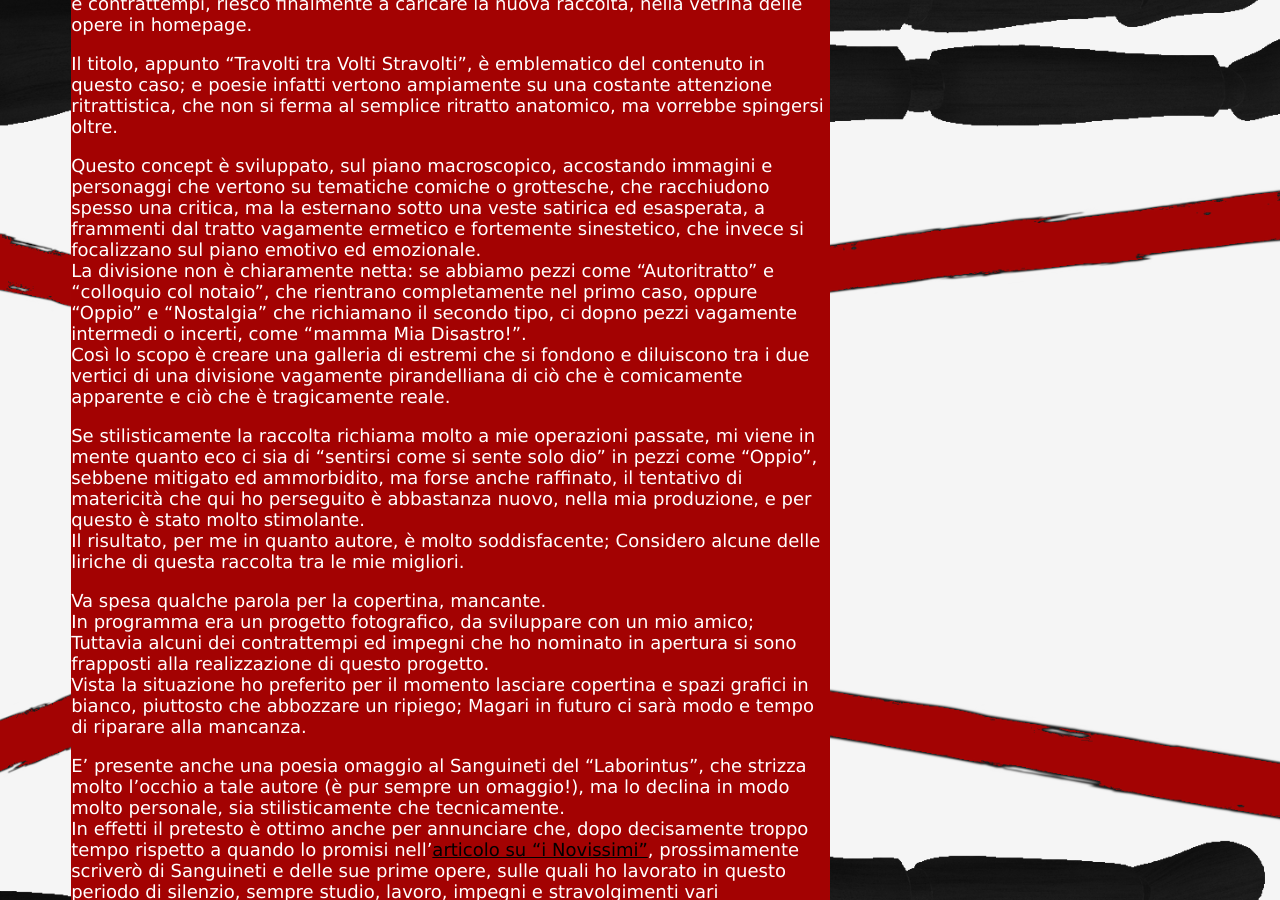
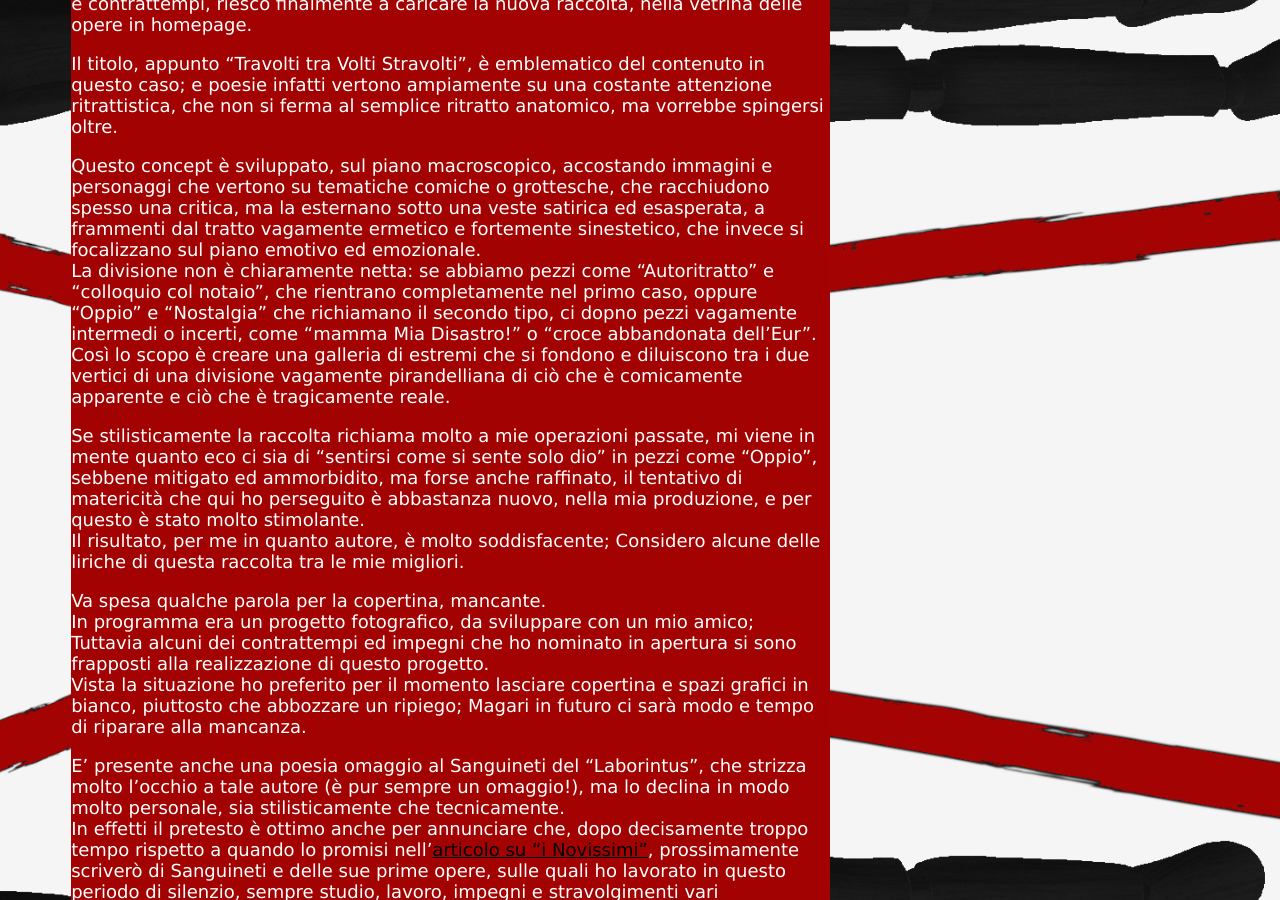
Before and after one commit to thechiefm88/thechiefm88.github.io, a Jekyll site: the page built from _posts/2021-09-20-travolti-tra-volti-stravolti.md, in a window 1280 px wide and 900 px high, scrolled down 423 px. Built offline with Jekyll 4.4.1, drawn with Linux system fonts in a browser that asks for light colours.

Commit message:
26+: added license to pdf and added line to post

```diff
--- a/_posts/2021-09-20-travolti-tra-volti-stravolti.md
+++ b/_posts/2021-09-20-travolti-tra-volti-stravolti.md
@@ -9,7 +9,7 @@ Dopo una pausa più lunga del previsto, dovuta ad una miriade di impegni persona
 Il titolo, appunto "Travolti tra Volti Stravolti", è emblematico del contenuto in questo caso; e poesie infatti vertono ampiamente su una costante attenzione ritrattistica, che non si ferma al semplice ritratto anatomico, ma vorrebbe spingersi oltre.
 
 Questo concept è sviluppato, sul piano macroscopico, accostando immagini e personaggi che vertono su tematiche comiche o grottesche, che racchiudono spesso una critica, ma la esternano sotto una veste satirica ed esasperata, a frammenti dal tratto vagamente ermetico e fortemente sinestetico, che invece si focalizzano sul piano emotivo ed emozionale.
-La divisione non è chiaramente netta: se abbiamo pezzi come "Autoritratto" e "colloquio col notaio", che rientrano completamente nel primo caso, oppure "Oppio"  e "Nostalgia" che richiamano il secondo tipo, ci dopno pezzi vagamente intermedi o incerti, come "mamma Mia Disastro!".
+La divisione non è chiaramente netta: se abbiamo pezzi come "Autoritratto" e "colloquio col notaio", che rientrano completamente nel primo caso, oppure "Oppio"  e "Nostalgia" che richiamano il secondo tipo, ci dopno pezzi vagamente intermedi o incerti, come "mamma Mia Disastro!" o "croce abbandonata dell'Eur".
 Così lo scopo è creare una galleria di estremi che si fondono e diluiscono tra i due vertici di una divisione vagamente pirandelliana di ciò che è comicamente apparente e ciò che è tragicamente reale.
 
 Se stilisticamente la raccolta richiama molto a mie operazioni passate, mi viene in mente quanto eco ci sia di "sentirsi come si sente solo dio" in pezzi come "Oppio", sebbene mitigato ed ammorbidito, ma forse anche raffinato, il tentativo di matericità che qui ho perseguito è abbastanza nuovo, nella mia produzione, e per questo è stato molto stimolante.
```
Also changed, not shown: 1 other file.
